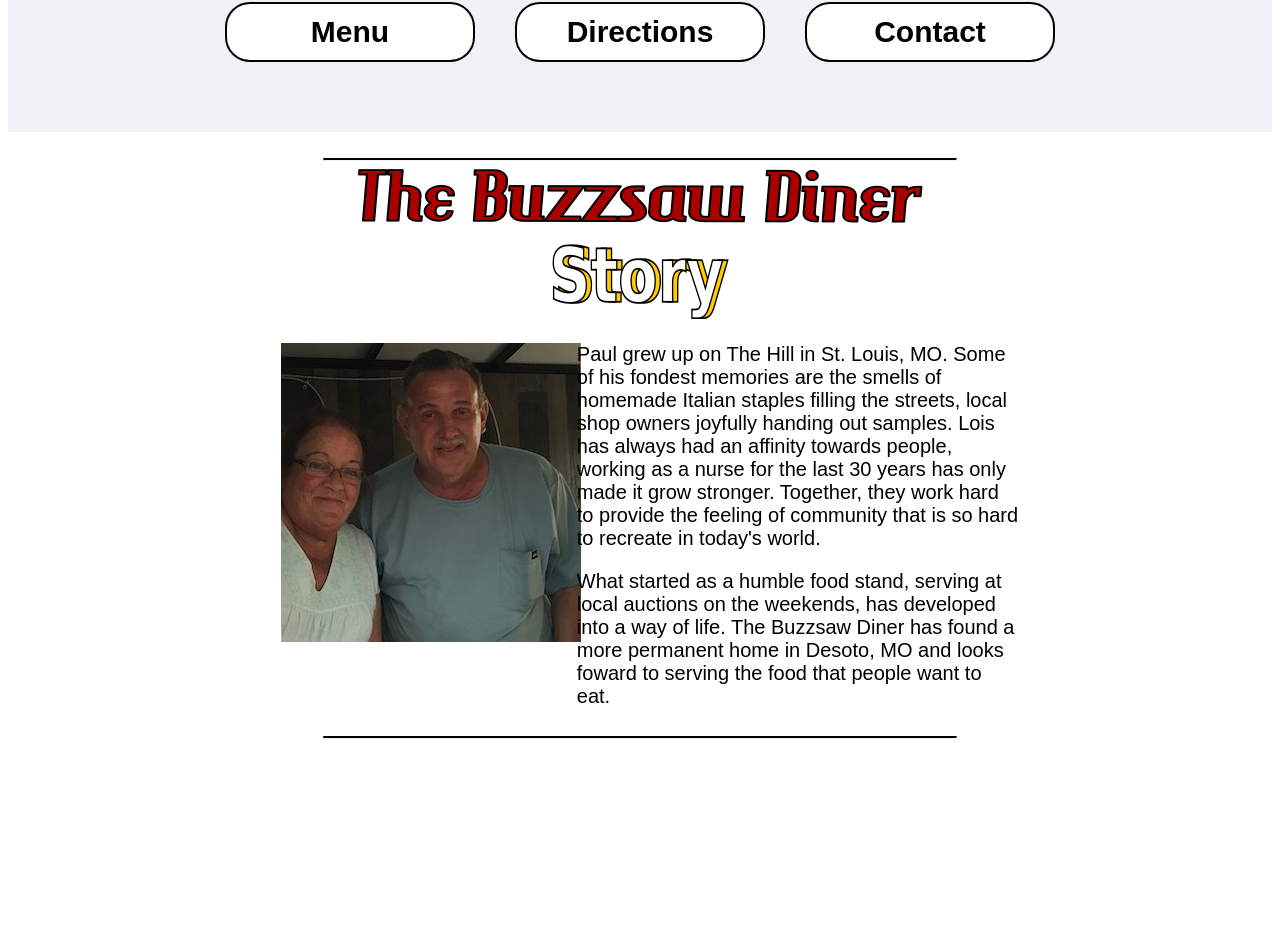
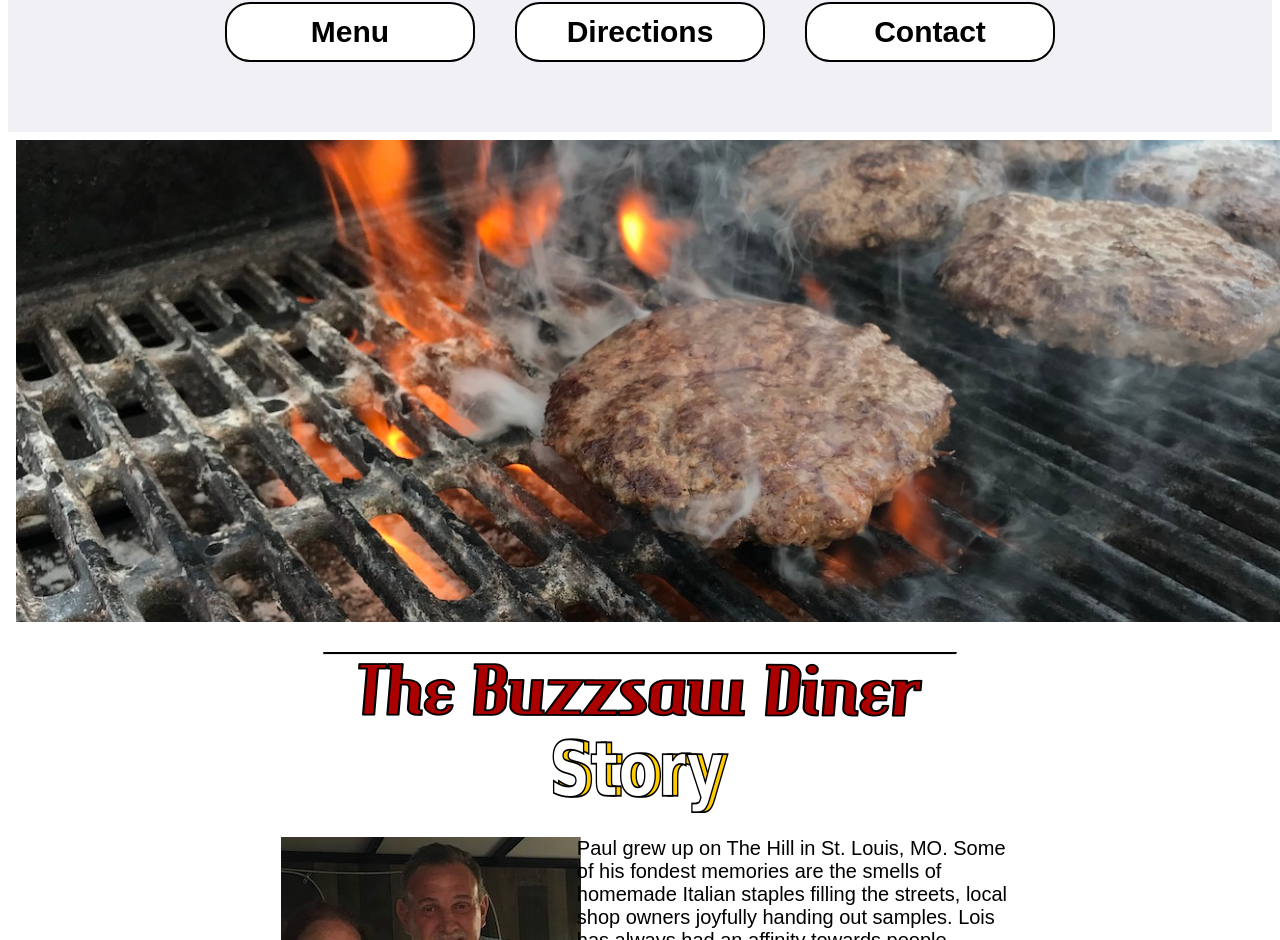
Before and after one commit to MariahLightfoot/TheBuzzsawDiner, an Angular app: page / in a window 1280 px wide. Shown: the part 1213-2153 px from the top of the page. Before the commit the page ends 2118 px from the top, so only its background shows below. Built offline with nearby package versions, Linux system fonts and the light colour scheme.

Commit message:
changed relief image

```diff
--- a/src/app/relief-picture/relief-picture.component.css
+++ b/src/app/relief-picture/relief-picture.component.css
@@ -1,14 +1,13 @@
-/* html, body{
+html, body{
     height: 100%;
     width: 100%;
 }
 
 img {
     width: 100%;
-    height: 300px;
-    object-fit: cover;
+
 }
 
 .frontPageBurgerPicture{
     display: block;
-} */
+}
--- a/src/app/relief-picture/relief-picture.component.html
+++ b/src/app/relief-picture/relief-picture.component.html
@@ -1,5 +1,5 @@
 <body>
     <div class="frontPageBurgerPicture">
-        <!-- <img src="assets/img/image1143.png" alt="Owner Paul cooking a burger."> -->
+        <img src="assets/img/IMG-2912.jpg" alt="Owner Paul cooking a burger.">
     </div>
 </body>
```
Also changed, not shown: src/assets/img/IMG-2912.jpg (added), src/assets/img/burger-front-page.jpeg.
